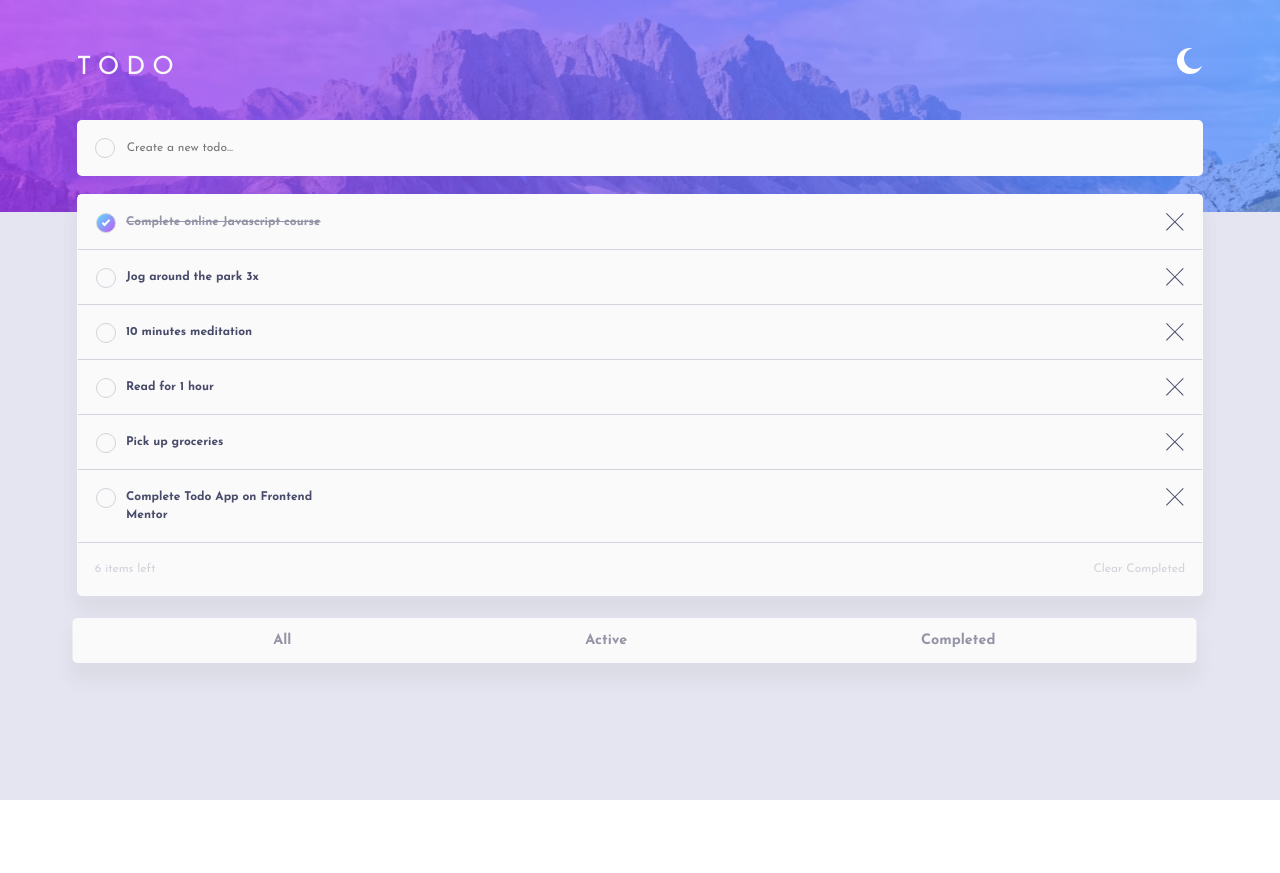
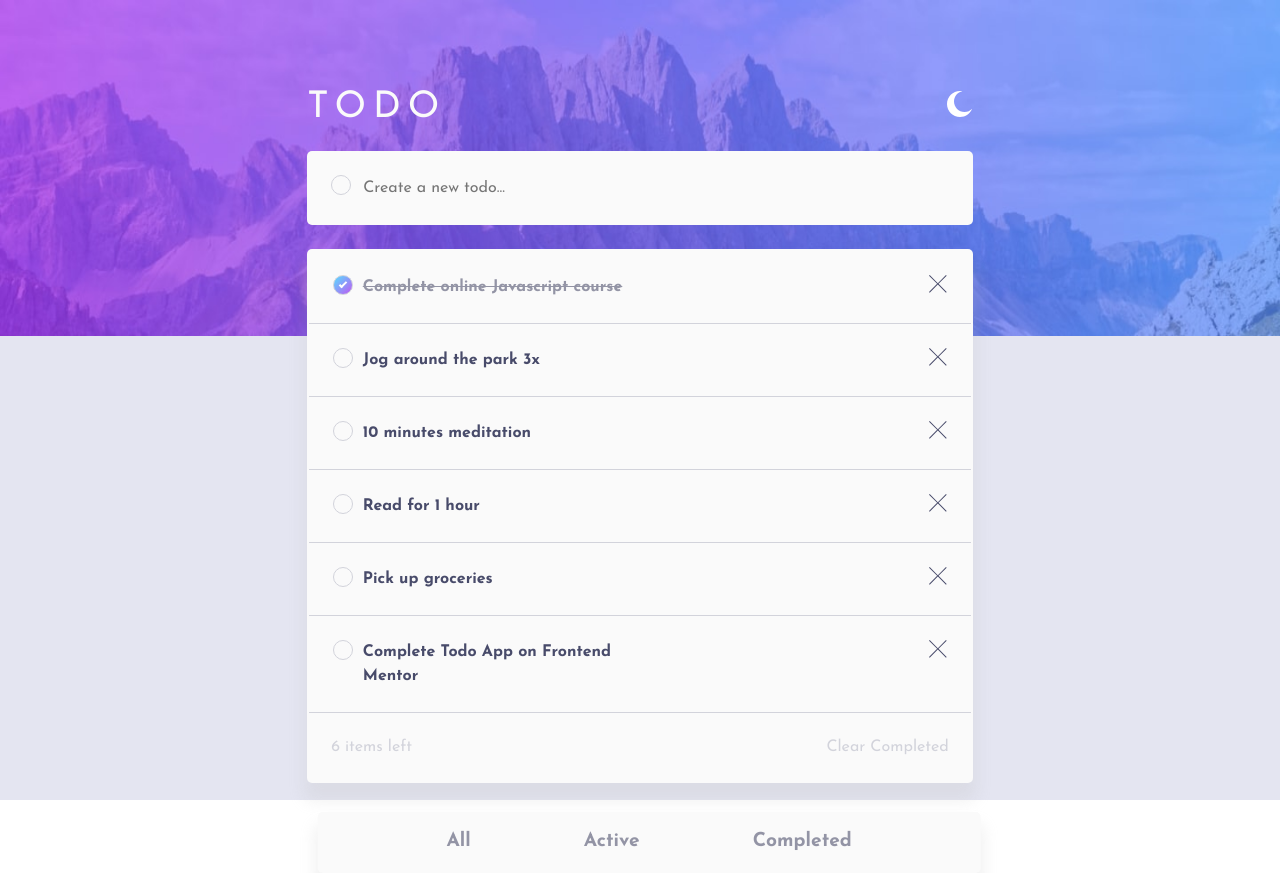
Before and after one commit to tanselbay1/todo-app, a React (Create React App) app: page / in a window 1280 px wide. Before the commit the page ends 800 px from the top, so only its background shows below. Built offline with nearby package versions, Linux system fonts and the light colour scheme.

Commit message:
Adjust responsive design

```diff
--- a/src/assets/style.css
+++ b/src/assets/style.css
@@ -341,6 +341,16 @@ h2.no-items {
   font-family: "Josefin Sans", sans-serif;
   font-size: 12px;
 }
+@media screen and (min-width: 768px) {
+  * {
+    font-size: 14px;
+  }
+}
+@media screen and (min-width: 1024px) {
+  * {
+    font-size: 16px;
+  }
+}
 
 #root {
   display: flex;
@@ -367,7 +377,23 @@ header {
   padding: 4rem 6%;
   background-repeat: no-repeat;
   background-position: top center;
-  background-size: 100% 17.7rem;
+  background-size: 100% 19rem;
+}
+@media screen and (min-width: 640px) {
+  .app {
+    padding: 4rem 12%;
+  }
+}
+@media screen and (min-width: 768px) {
+  .app {
+    background-size: 100% 21rem;
+    padding: 5rem 18%;
+  }
+}
+@media screen and (min-width: 1024px) {
+  .app {
+    padding: 5rem 24%;
+  }
 }
 
 .logo {
@@ -376,4 +402,14 @@ header {
   letter-spacing: 7px;
   font-size: 2.1rem;
   font-weight: 400;
+}
+@media screen and (min-width: 640px) {
+  .logo {
+    font-size: 2.2rem;
+  }
+}
+@media screen and (min-width: 768px) {
+  .logo {
+    font-size: 2.3rem;
+  }
 }/*# sourceMappingURL=style.css.map */
--- a/src/assets/style.scss
+++ b/src/assets/style.scss
@@ -12,6 +12,14 @@
 * {
   font-family: $font-family-josefin;
   font-size: 12px;
+
+  @include medium {
+    font-size: 14px;
+  }
+
+  @include large {
+    font-size: 16px;
+  }
 }
 
 #root {
@@ -33,7 +41,20 @@ header {
   padding: 4rem 6%;
   background-repeat: no-repeat;
   background-position: top center;
-  background-size: 100% 17.7rem;
+  background-size: 100% 19rem;
+
+  @include small {
+    padding: 4rem 12%;
+  }
+
+  @include medium {
+    background-size: 100% 21rem;
+    padding: 5rem 18%;
+  }
+
+  @include large {
+    padding: 5rem 24%;
+  }
 }
 
 .logo {
@@ -42,4 +63,12 @@ header {
   letter-spacing: 7px;
   font-size: 2.1rem;
   font-weight: 400;
+
+  @include small {
+    font-size: 2.2rem;
+  }
+
+  @include medium {
+    font-size: 2.3rem;
+  }
 }
```
Also changed, not shown: 1 other file (tests, documents, lock files or other folders).
